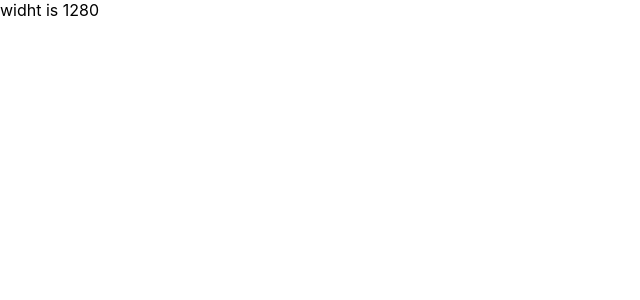
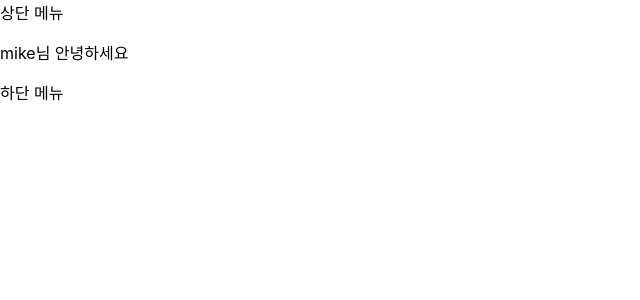
Before and after one commit to ww8007/Practice_React_Programming, a React (Create React App) app in the folder ch03_리액트 개념/initial/: page / in a window 1280 px wide. Shown: the top 300 px of the page, without its empty margins (0-640 px from the left). Built offline with nearby package versions, Linux system fonts and the light colour scheme.

Commit message:
[study] Context API 활용하기

```diff
--- a/ch03_리액트 개념/initial/src/App.js
+++ b/ch03_리액트 개념/initial/src/App.js
@@ -1,14 +1,34 @@
-import React, { useState, useEffect } from "react";
+import React from "react";
 
-export default function App() {
-   const [width, setWidth] = useState(window.innerWidth);
-   useEffect(() => {
-      const onResize = () => setWidth(window.innerWidth);
-      window.addEventListener("resize", onResize);
-      return () => {
-         window.removeEventListener("resize", onResize);
-      };
-   }, []);
+const UserContext = React.createContext("");
 
-   return <div>{`widht is ${width}`}</div>;
+function App() {
+   return (
+      <div>
+         <UserContext.Provider value="mike">
+            <div>상단 메뉴</div>
+            <Profile />
+            <div>하단 메뉴</div>
+         </UserContext.Provider>
+      </div>
+   );
 }
+
+const Profile = React.memo(() => {
+   return (
+      <div>
+         <Greeting />
+         {/*....*/}
+      </div>
+   );
+});
+
+function Greeting() {
+   return (
+      <UserContext.Consumer>
+         {(username) => <p>{`${username}님 안녕하세요`}</p>}
+      </UserContext.Consumer>
+   );
+}
+
+export default App;
```
Also changed, not shown: ch03_리액트 개념/initial/src/context/useownContext.js (added, +19 -0 lines), 1 other file (tests, documents, lock files or other folders).
